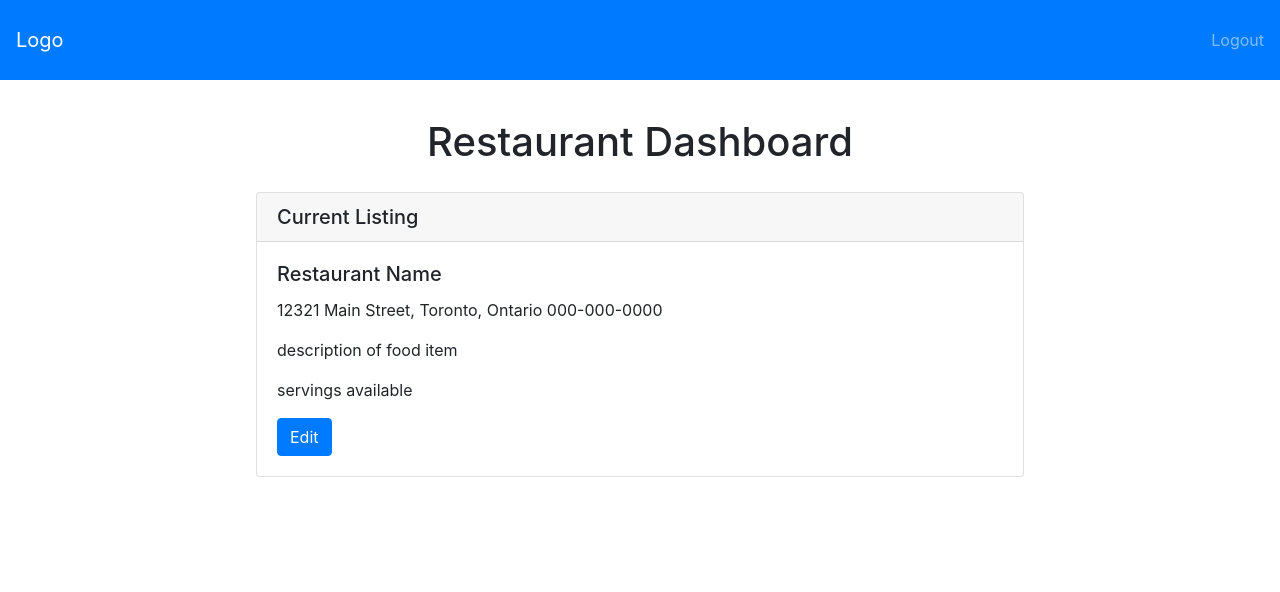
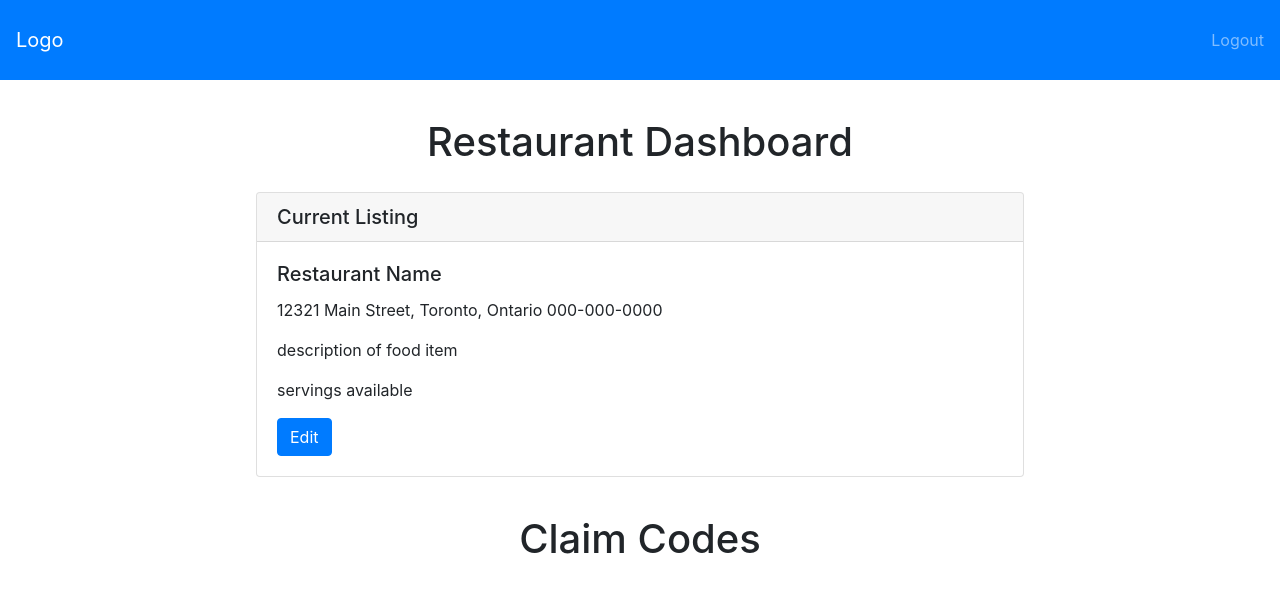
Before and after one commit to sydnieec/MealRelief, a React (Create React App) app in the folder website/: page /restaurantdashboard in a window 1280 px wide. Shown: the top 592 px of the page. Built offline with nearby package versions, Linux system fonts and the light colour scheme.

Commit message:
working with background image

```diff
--- a/website/src/pages/RestaurantDashboard.jsx
+++ b/website/src/pages/RestaurantDashboard.jsx
@@ -45,6 +45,7 @@ class RestaurantDashboard extends Component {
             <Button variant="primary">Edit</Button>
           </Card.Body>
         </Card>
+        <h1 className="title"> Claim Codes</h1>
       </React.Fragment>
     );
   }
--- a/website/src/pages/RestaurantSignup.jsx
+++ b/website/src/pages/RestaurantSignup.jsx
@@ -47,7 +47,8 @@ class RestaurantSignup extends Component {
 
   render() {
     return (
-      <React.Fragment>
+      <div>
+        {/* // <div className="RestaurantSignup-component"> */}
         <Nav />
         {/* <Navbar bg="primary" variant="dark">
         <Link to="/">
@@ -116,7 +117,7 @@ class RestaurantSignup extends Component {
             </Link>
           </Form>
         </div>
-      </React.Fragment>
+      </div>
     );
   }
 }
```
Also changed, not shown: website/src/App.css (+7 -1 lines), website/src/index.css (+7 -3 lines).
